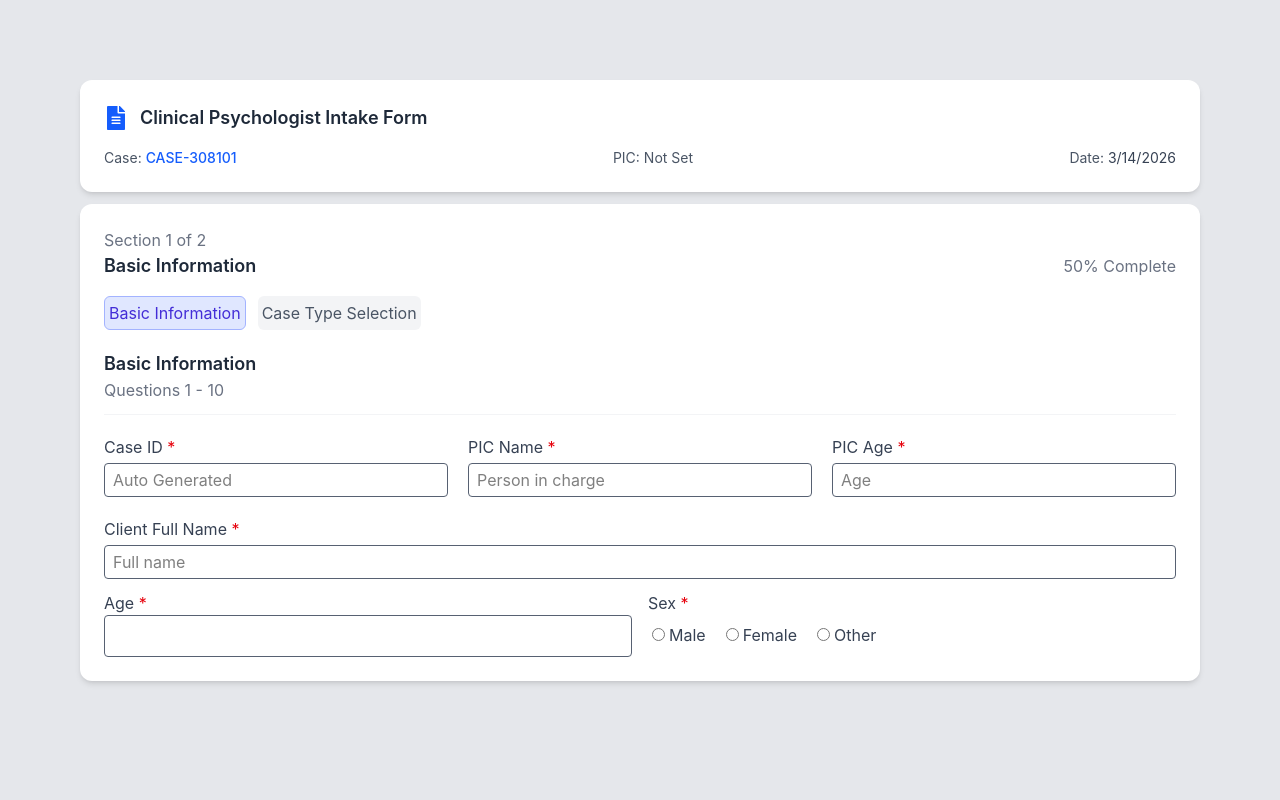
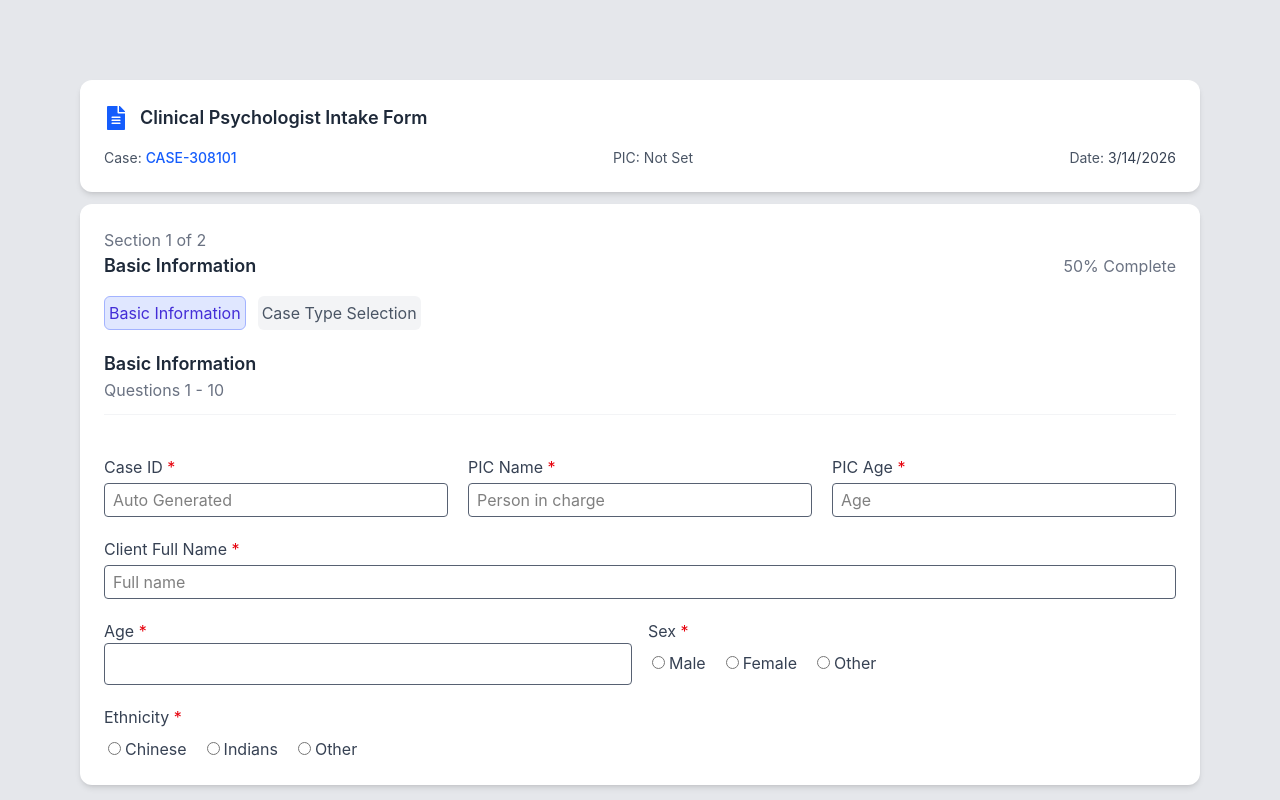
Before and after one commit to smileywrld/react-form, a React (Vite) app: page / in a window 1280 px wide. Built offline with nearby package versions, Linux system fonts and the light colour scheme.

Commit message:
update BasicInformation.jsx

```diff
--- a/src/components/BasicInformation.jsx
+++ b/src/components/BasicInformation.jsx
@@ -32,7 +32,7 @@ const BasicInformation = () => {
 			</div>
 
 			<form autoComplete="off" className="flex flex-col">
-				<div className="flex gap-5 w-full">
+				<div className="flex gap-5 w-full mt-5">
 					<div className="flex flex-col gap-1 w-1/3">
 						<label htmlFor="caseID" className="text-[#364153]">
 							Case ID <span className="text-red-600">*</span>
@@ -70,13 +70,13 @@ const BasicInformation = () => {
 							onChange={formik.handleChange}
 							value={formik.values.picAge}
 							placeholder="Age"
-							type="text"
+							type="number"
 							className="border px-2 py-1 rounded-sm border-[#576172]"
 						/>
 					</div>
 				</div>
 
-				<div className="mt-5 flex flex-col gap-1">
+				<div className="flex flex-col gap-1 mt-5">
 					<label htmlFor="fullName" className="text-[#364153]">
 						Client Full Name <span className="text-red-600">*</span>
 					</label>
@@ -89,13 +89,14 @@ const BasicInformation = () => {
 					/>
 				</div>
 
-				<div className="grid grid-cols-2 gap-4 mt-3">
+				<div className="grid grid-cols-2 gap-4 mt-5">
 					<div>
 						<label htmlFor="Age" className="text-[#364153]">
 							Age <span className="text-red-600">*</span>
 						</label>
 						<input
 							name="age"
+							type="number"
 							onChange={formik.handleChange}
 							value={formik.values.Age}
 							className="w-full px-3 py-2 border rounded-sm border-[#576172]"
@@ -115,7 +116,7 @@ const BasicInformation = () => {
 									onChange={formik.handleChange}
 									className="mx-1"
 								/>
-								 Male
+								Male
 							</label>
 
 							<label className="text-[#364153]">
@@ -126,7 +127,7 @@ const BasicInformation = () => {
 									onChange={formik.handleChange}
 									className="mx-1"
 								/>
-								 Female
+								Female
 							</label>
 
 							<label className="text-[#364153]">
@@ -137,9 +138,49 @@ const BasicInformation = () => {
 									onChange={formik.handleChange}
 									className="mx-1"
 								/>
-								 Other
+								Other
 							</label>
 						</div>
+					</div>
+				</div>
+
+				<div>
+					<label className="block text-gray-700 mt-5">
+						Ethnicity <span className="text-red-600">*</span>
+					</label>
+					<div className="flex gap-4 mt-2">
+						<label className="text-[#364153]">
+							<input
+								type="radio"
+								name="sex"
+								value="Male"
+								onChange={formik.handleChange}
+								className="mx-1"
+							/>
+							Chinese
+						</label>
+
+						<label className="text-[#364153]">
+							<input
+								type="radio"
+								name="sex"
+								value="Female"
+								onChange={formik.handleChange}
+								className="mx-1"
+							/>
+							Indians
+						</label>
+
+						<label className="text-[#364153]">
+							<input
+								type="radio"
+								name="sex"
+								value="Others"
+								onChange={formik.handleChange}
+								className="mx-1"
+							/>
+							Other
+						</label>
 					</div>
 				</div>
 			</form>
```
